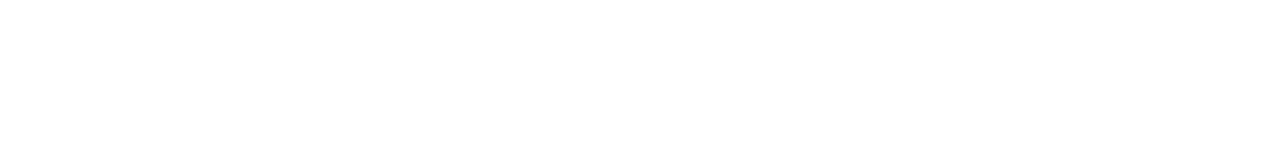
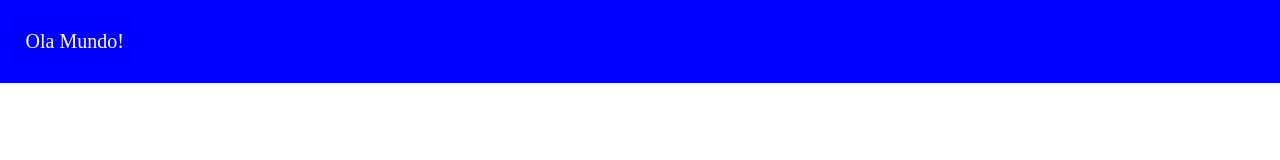
Before and after one commit to CarlosDevit/Aulas_JQuery, a plain HTML site: page index.html in a window 1280 px wide. Drawn offline with Linux system fonts and the light colour scheme.

Commit message:
Manipulando CSS com JQuery

```diff
--- a/css/style.css
+++ b/css/style.css
@@ -15,3 +15,10 @@ div.clear {
 }
 
 /*******/
+
+
+.txt1{
+    width: 100%;
+    padding: 30px 2%;
+    background-color: #ccc;
+}
--- a/index.html
+++ b/index.html
@@ -19,6 +19,10 @@
 
 <body>
 
+    <div id="teste" class="txt1">
+        <p>Ola Mundo!</p>
+    </div>
+
     <script src="js/jquery.js"></script>
     <script src="js/functions.js"></script>
 </body>
--- a/js/functions.js
+++ b/js/functions.js
@@ -1,19 +1,8 @@
-//Maneiras de inicialiaz com Jquery
-
-/*
-$(function(){
-    alert("Olá Mundo!")
-});
-
-$(document).ready(function(){
-    alert("Olá Mundo!")
-});
-
-$(window).on('load', function(){
-    alert("Olá Mundo!");
-})
-*/
-
 $(function(){
 
+    setTimeout(function(){
+        $('#teste').css('background-color', 'blue')
+        $('#teste p').css('color', 'white').css('font-size', '20px')
+    }, 2000)
+
 });
```
